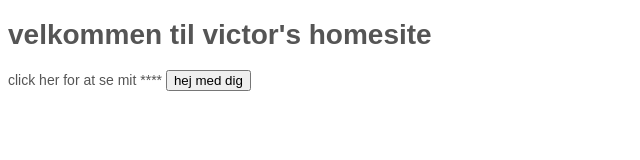
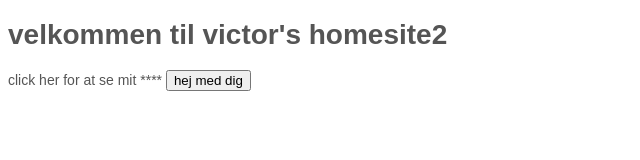
Before and after one commit to wastedkoala/wasted, a plain HTML site: page index.html in a window 1280 px wide. Shown: the full height of the page, 0-640 px from the left. Drawn offline with Linux system fonts and the light colour scheme.

Commit message:
Update index.html

```diff
--- a/index.html
+++ b/index.html
@@ -6,7 +6,7 @@
         <title>Victors ********</title>
     </head>
     <body>
-        <h1>velkommen til victor's homesite</h1>
+        <h1>velkommen til victor's homesite2</h1>
         <link>click her for at se mit ****</link>
         <a href="https://www.youtube.com/" target="_blank">
             <button>hej med dig</button>
```
